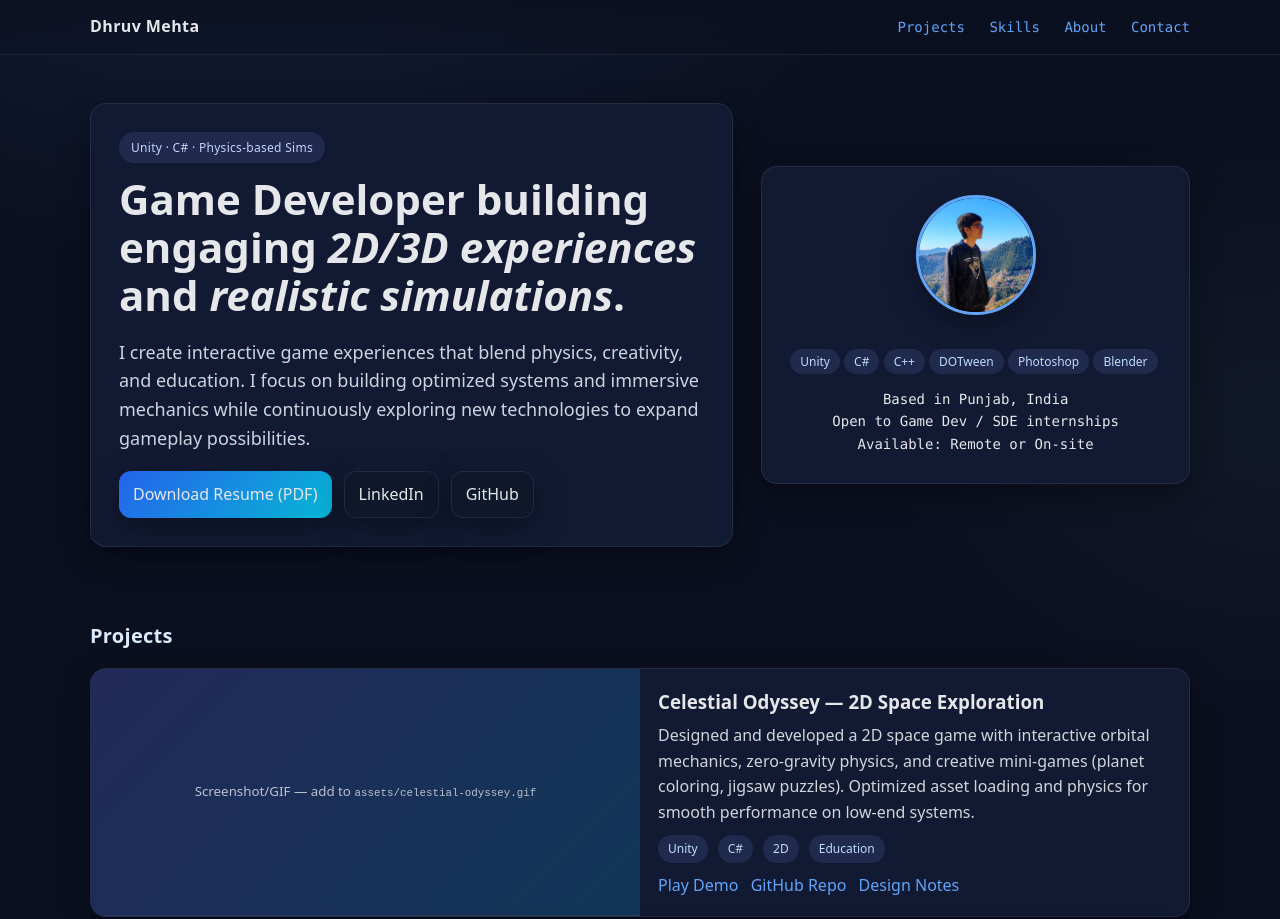
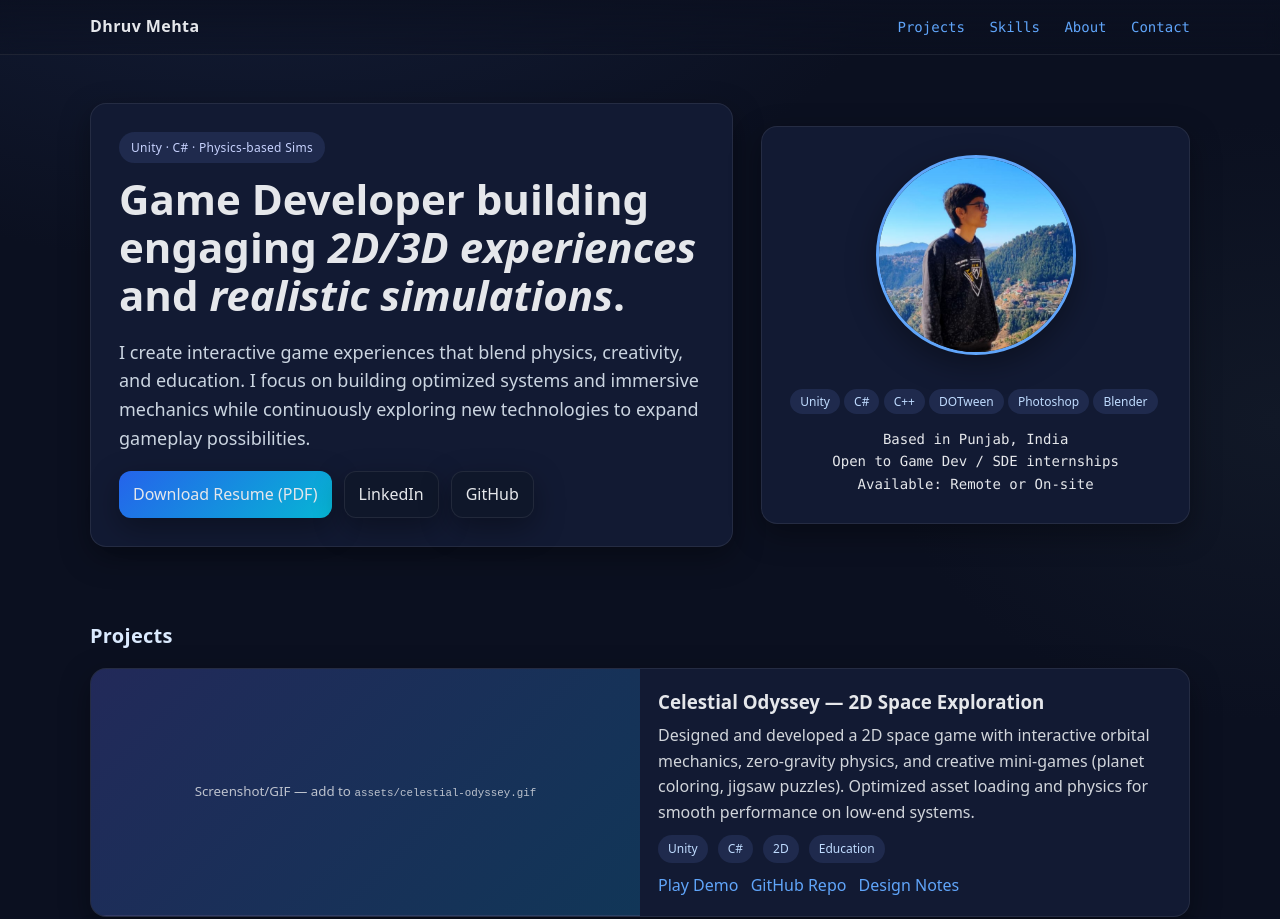
Before and after one commit to dhruvmehta3107/dhruvmehta3107.github.io, a plain HTML site: page index.html in a window 1280 px wide. Shown: the top 919 px of the page. Drawn offline with Linux system fonts and the light colour scheme.

Commit message:
Update index.html

```diff
--- a/index.html
+++ b/index.html
@@ -47,7 +47,7 @@
     .nav a { margin-left: 16px; }
     .hero { display: grid; grid-template-columns: 1.2fr 0.8fr; gap: 28px; align-items: center; padding: 48px 0 24px; }
     .hero-card { background: var(--panel); border: 1px solid var(--border); border-radius: var(--radius); padding: 28px; box-shadow: var(--shadow); }
-    .profile-pic { width: 120px;   height: 120px; border-radius: 50%; object-fit: cover; border: 3px solid var(--accent); box-shadow: var(--shadow); margin-bottom: 12px; }
+    .profile-pic { width: 200px;   height: 200px; border-radius: 50%; object-fit: cover; border: 3px solid var(--accent); box-shadow: var(--shadow); margin-bottom: 12px; }
     .pill { display: inline-block; background: var(--chip); color: #c7d2fe; padding: 6px 12px; border-radius: 999px; font-size: 12px; letter-spacing: 0.3px; }
     h1 { font-size: clamp(28px, 3.5vw, 42px); margin: 12px 0 8px; line-height: 1.15; }
     .subtitle { color: #cbd5e1; font-size: clamp(14px, 2vw, 18px); }
```
